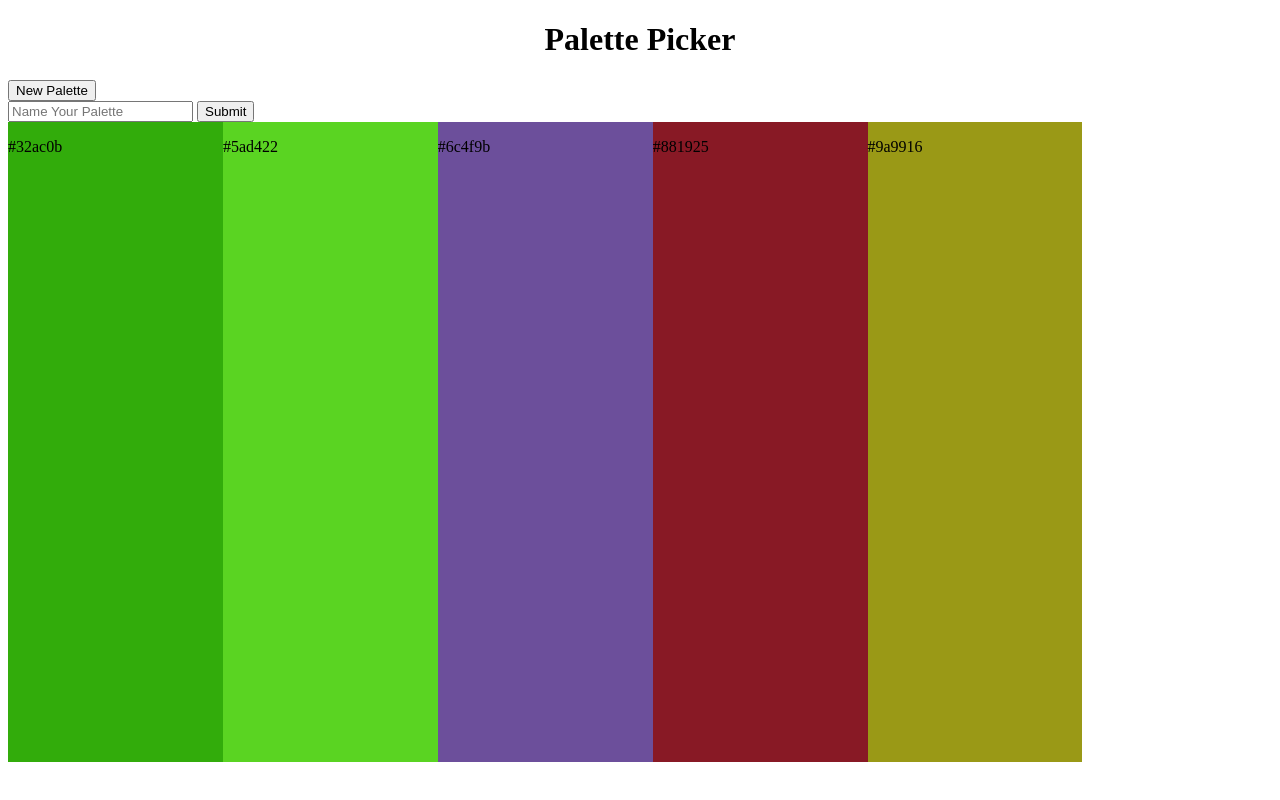
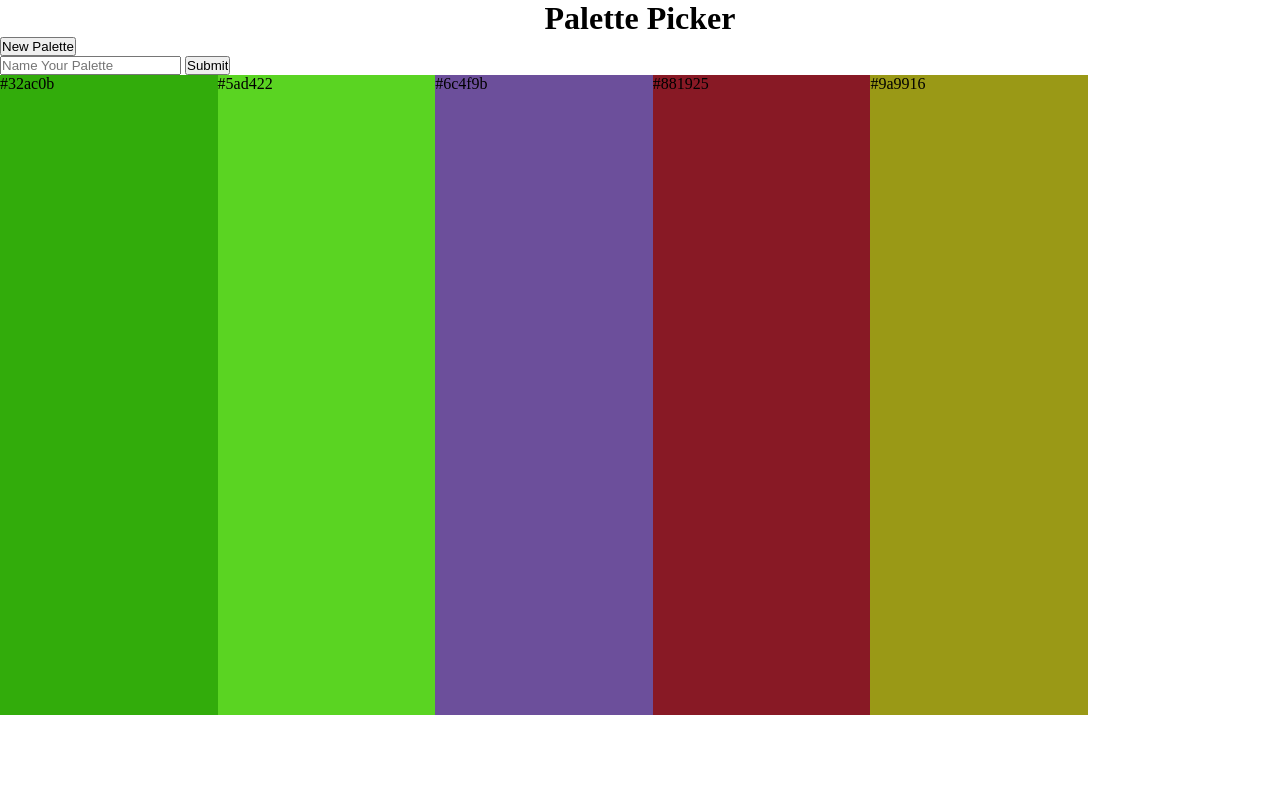
Before and after one commit to bbp5280/palette-picker, a website: page public/index.html in a window 1280 px wide. Drawn offline with nearby package versions, Linux system fonts and the light colour scheme; a web font is replaced by a local one.

Commit message:
Add a normilize npm package and * styles

```diff
--- a/package.json
+++ b/package.json
@@ -13,6 +13,7 @@
     "body-parser": "^1.18.2",
     "express": "^4.16.2",
     "knex": "^0.14.2",
+    "normalize.css": "^7.0.0",
     "pg": "^7.4.0"
   }
 }
--- a/public/css/styles.css
+++ b/public/css/styles.css
@@ -1,3 +1,8 @@
+*{
+  padding: 0;
+  margin: 0;
+}
+
 header{
   text-align: center;
 }
```
Also changed, not shown: 1 other file.
